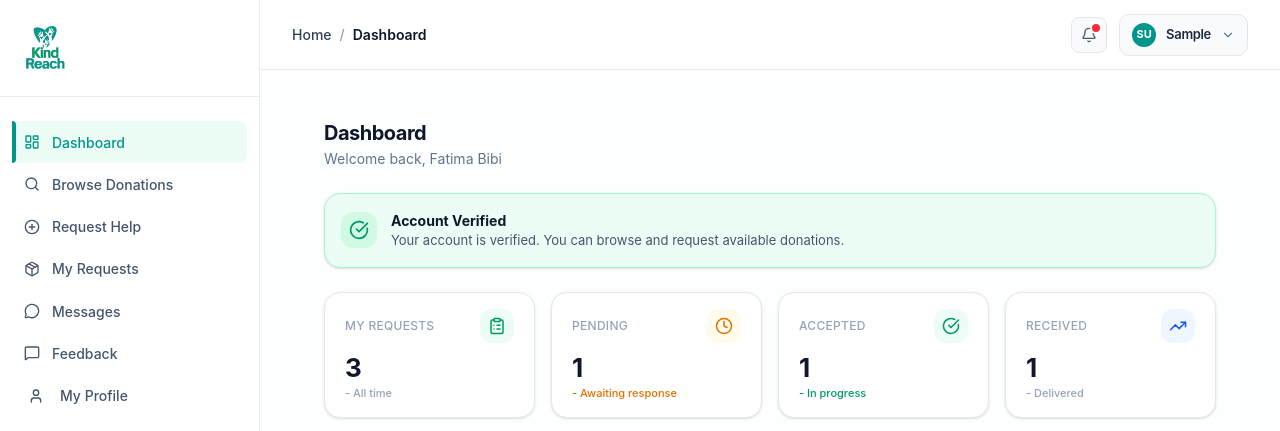
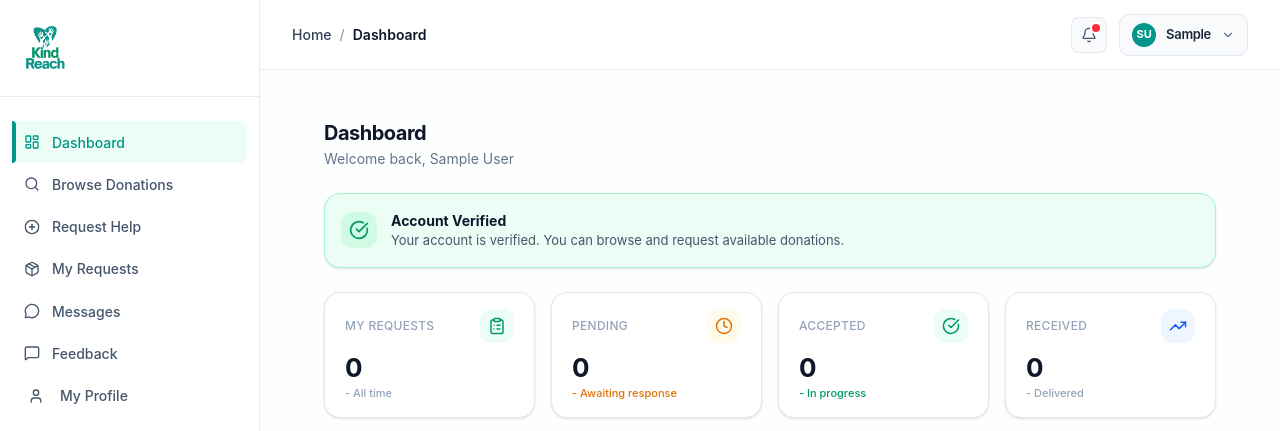
Before and after one commit to kashif-portfolio/kindreach-web, a React (Vite) app: page /needy in a window 1280 px wide. Shown: the top 431 px of the page. Built offline with nearby package versions, Linux system fonts and the light colour scheme; sample sign-in values are in the browser's storage.

Commit message:
Connect Needy Dashboard KPI cards with real request counts

```diff
--- a/src/pages/needy/NeedyDashboard.jsx
+++ b/src/pages/needy/NeedyDashboard.jsx
@@ -1,5 +1,6 @@
-import React from "react";
+import React, { useState, useEffect } from "react";
 import { Link } from "react-router-dom";
+import { getMyRequests } from "../../services/needyService";
 import {
     Package,
     ClipboardList,
@@ -15,6 +16,47 @@ import {
 } from 'lucide-react';
 
 export default function NeedyDashboard() {
+
+        const user = JSON.parse(localStorage.getItem("user") || "{}");
+
+        const [stats, setStats] = useState({
+            totalRequests: 0,
+            pending: 0,
+            accepted: 0,
+            received: 0,
+        });
+        const [loading, setLoading] = useState(true);
+
+        useEffect(() => {
+            const load = async () => {
+                if (!user.needyID) {
+                    setLoading(false);
+                    return;
+                }
+                try {
+                    const result = await getMyRequests(user.needyID);
+                    if (result.status === "success") {
+                        const list = result.data || [];
+                        setStats({
+                            totalRequests: list.length,
+                            pending: list.filter((r) => r.Status === "Pending").length,
+                            accepted: list.filter(
+                                (r) => r.Status === "Accepted" || r.Status === "Approved"
+                            ).length,
+                            received: list.filter((r) => r.Status === "Delivered").length,
+                        });
+                    }
+                } catch (err) {
+                    console.error(err);
+                } finally {
+                    setLoading(false);
+                }
+            };
+            load();
+        }, []);
+
+
+
         return (
             <div className="w-full px-8 py-4 flex flex-col gap-6">
 
@@ -24,7 +66,7 @@ export default function NeedyDashboard() {
                         Dashboard
                     </h1>
                     <p className="text-[14px] text-text-muted">
-                    Welcome back, Fatima Bibi
+                        Welcome back, {user.name || "User"}
                     </p>
                 </div>
 
@@ -54,7 +96,7 @@ export default function NeedyDashboard() {
                         </div>
                         <div className="flex flex-col mt-3">
                             <h2 className="text-[26px] font-bold text-slate-900 leading-none">
-                            3
+                                {loading ? "…" : stats.totalRequests}
                             </h2>
                             <div className="flex items-center gap-1 text-[11px] font-medium text-[#94A3B8] mt-1">
                                 <span>- All time</span>
@@ -74,7 +116,7 @@ export default function NeedyDashboard() {
                         </div>
                         <div className="flex flex-col mt-3">
                             <h2 className="text-[26px] font-bold text-slate-900 leading-none">
-                            1
+                                {loading ? "…" : stats.pending}
                             </h2>
                             <div className="flex items-center gap-1 text-[11px] font-medium text-[#E17100] mt-1">
                                 <span>- Awaiting response</span>
@@ -94,7 +136,7 @@ export default function NeedyDashboard() {
                         </div>
                         <div className="flex flex-col mt-3">
                             <h2 className="text-[26px] font-bold text-slate-900 leading-none">
-                            1
+                                {loading ? "…" : stats.accepted}
                             </h2>
                             <div className="flex items-center gap-1 text-[11px] font-medium text-[#009966] mt-1">
                                 <span>- In progress</span>
@@ -114,7 +156,7 @@ export default function NeedyDashboard() {
                         </div>
                         <div className="flex flex-col mt-3">
                             <h2 className="text-[26px] font-bold text-slate-900 leading-none">
-                            1
+                                {loading ? "…" : stats.received}
                             </h2>
                             <div className="flex items-center gap-1 text-[11px] font-medium text-[#94A3B8] mt-1">
                                 <span>- Delivered</span>
```
Lines whose indentation alone changed are shown as unchanged.
